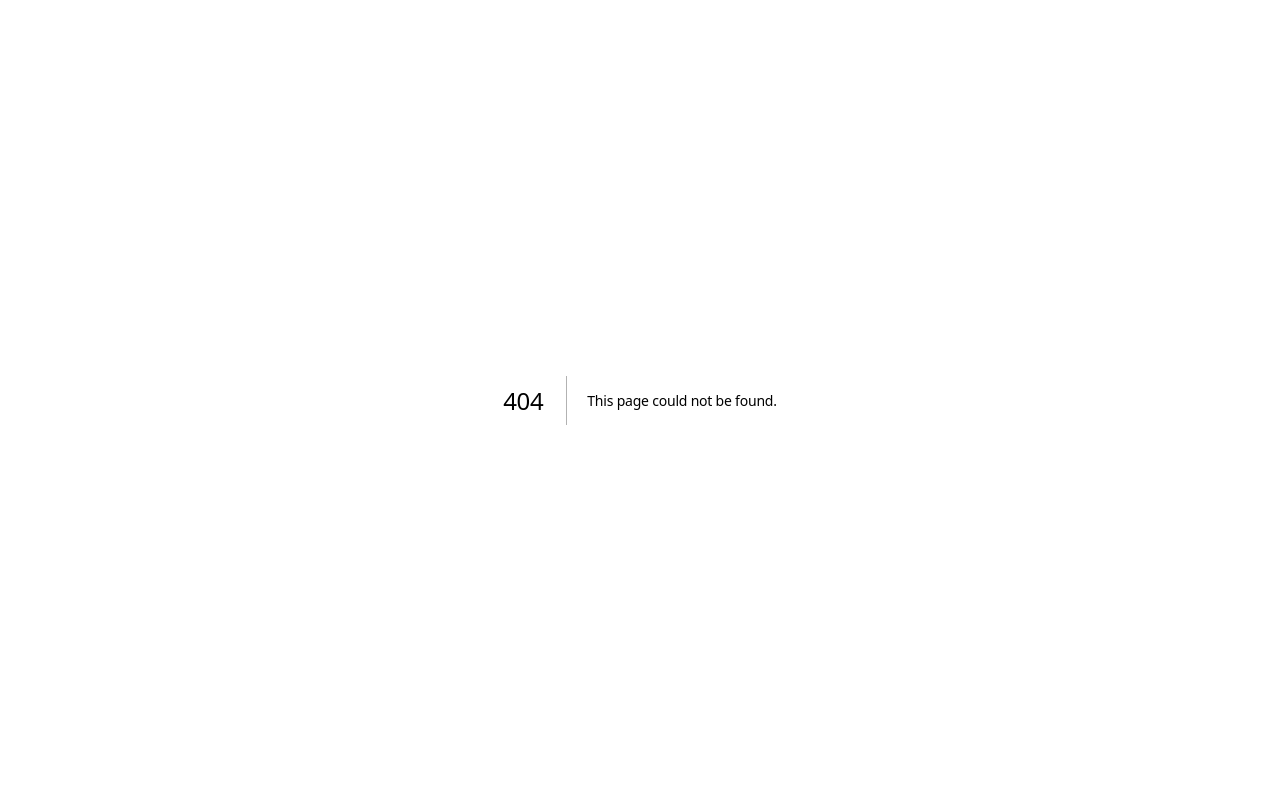
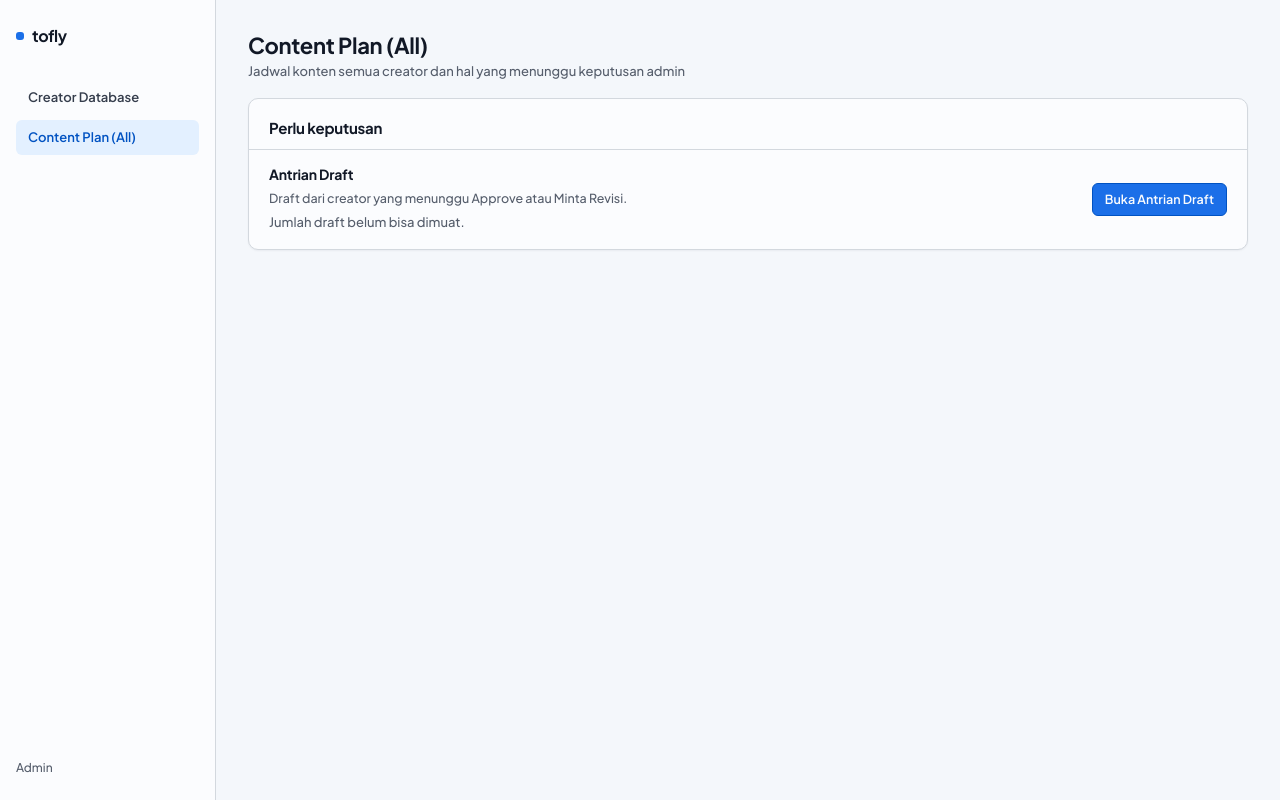
Before and after one commit to PROPENSI-PPL-Tofly/tofly-ugc-management, a Next.js app in the folder frontend/: page /admin/content-plan in a window 1280 px wide. Before the commit this address had no page. Built offline with nearby package versions, Linux system fonts and the light colour scheme; no server answers.

Commit message:
[GREEN] Add the Content Plan (All) page with a Perlu keputusan entry that counts waiting and resubmitted drafts and opens the draft queue

```diff
--- /dev/null
+++ b/frontend/src/app/admin/content-plan/page.tsx
@@ -0,0 +1,94 @@
+import Link from "next/link";
+import { AppShell } from "@/components/shell/app-shell";
+import { StatusDot } from "@/components/ui/pill";
+import { Panel, PanelHead } from "@/components/ui/panel";
+import { fetchSubmissionQueue } from "@/lib/submissions";
+
+export const dynamic = "force-dynamic";
+
+export const metadata = {
+  title: "Content Plan (All) — Tofly",
+};
+
+// Same look as the accent Button, as a link: opening the queue is this page's primary action.
+const PRIMARY_LINK =
+  "inline-flex items-center rounded-(--radius-control) border border-accent-deep bg-accent px-3 py-1.5 text-[12.5px] font-semibold text-accent-ink transition-colors hover:bg-accent-deep";
+
+interface DraftCounts {
+  waiting: number;
+  resubmitted: number;
+}
+
+/** Both counts come from the review queue itself, so they match what the queue will list. */
+async function loadDraftCounts(): Promise<DraftCounts | null> {
+  try {
+    const [all, resubmitted] = await Promise.all([
+      fetchSubmissionQueue(1, {}),
+      fetchSubmissionQueue(1, { status: "draft_revised" }),
+    ]);
+    return { waiting: all.total, resubmitted: resubmitted.total };
+  } catch {
+    return null;
+  }
+}
+
+function DraftQueueSummary({ counts }: { counts: DraftCounts | null }) {
+  if (counts === null) {
+    return <p className="text-[13px] text-muted">Jumlah draft belum bisa dimuat.</p>;
+  }
+
+  if (counts.waiting === 0) {
+    return <p className="text-[13px] text-muted">Tidak ada draft yang menunggu review</p>;
+  }
+
+  return (
+    <div className="flex flex-wrap items-center gap-x-4 gap-y-1 text-[13px]">
+      <p className="font-semibold tabular-nums">{counts.waiting} draft menunggu review</p>
+      {counts.resubmitted > 0 ? (
+        // Resubmitted drafts are the most time-sensitive decisions, so they get their own way in.
+        <Link
+          href="/admin/submissions?status=draft_revised"
+          className="rounded-(--radius-control) text-ink-2 underline-offset-2 hover:text-ink hover:underline"
+        >
+          <StatusDot tone="amber">{counts.resubmitted} dikirim ulang</StatusDot>
+        </Link>
+      ) : null}
+    </div>
+  );
+}
+
+/**
+ * The Content Plan (All) tab. For now it carries the entry into the draft review queue; the
+ * cross-creator table and calendar of every content item will join it here.
+ */
+export default async function ContentPlanAllPage() {
+  const counts = await loadDraftCounts();
+
+  return (
+    <AppShell
+      title="Content Plan (All)"
+      subtitle="Jadwal konten semua creator dan hal yang menunggu keputusan admin"
+    >
+      <Panel>
+        <PanelHead title="Perlu keputusan" />
+        <section
+          aria-labelledby="draft-queue-title"
+          className="flex flex-wrap items-center justify-between gap-4 border-t border-rule px-5 py-4"
+        >
+          <div className="flex min-w-0 flex-col gap-1.5">
+            <h3 id="draft-queue-title" className="text-[14px] font-semibold">
+              Antrian Draft
+            </h3>
+            <p className="text-[12.5px] text-muted">
+              Draft dari creator yang menunggu Approve atau Minta Revisi.
+            </p>
+            <DraftQueueSummary counts={counts} />
+          </div>
+          <Link href="/admin/submissions" className={PRIMARY_LINK}>
+            Buka Antrian Draft
+          </Link>
+        </section>
+      </Panel>
+    </AppShell>
+  );
+}
```
